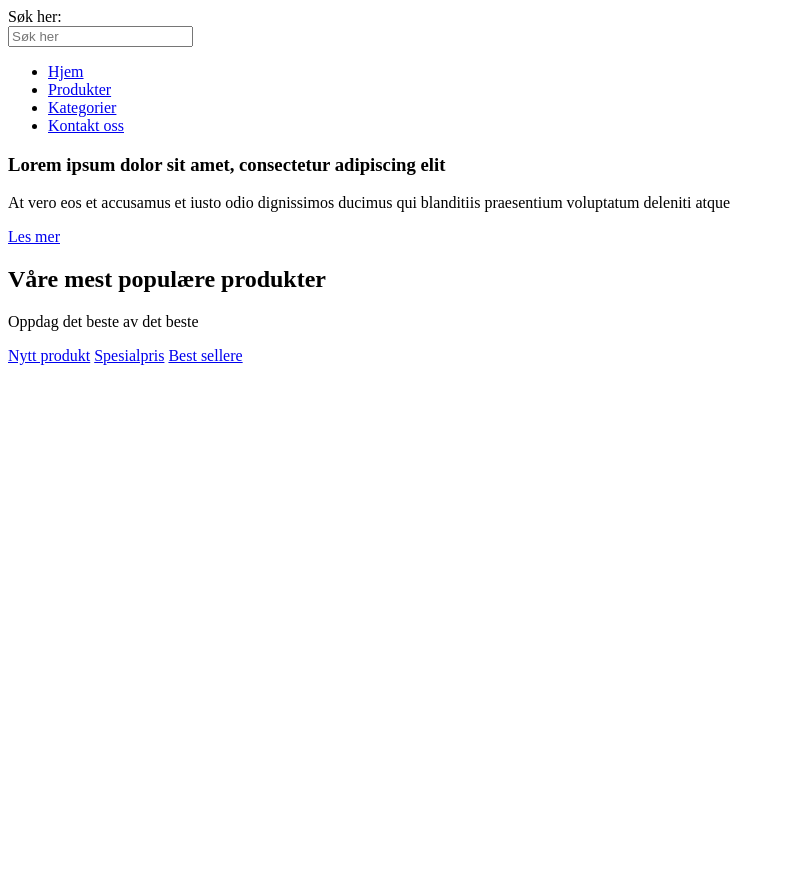
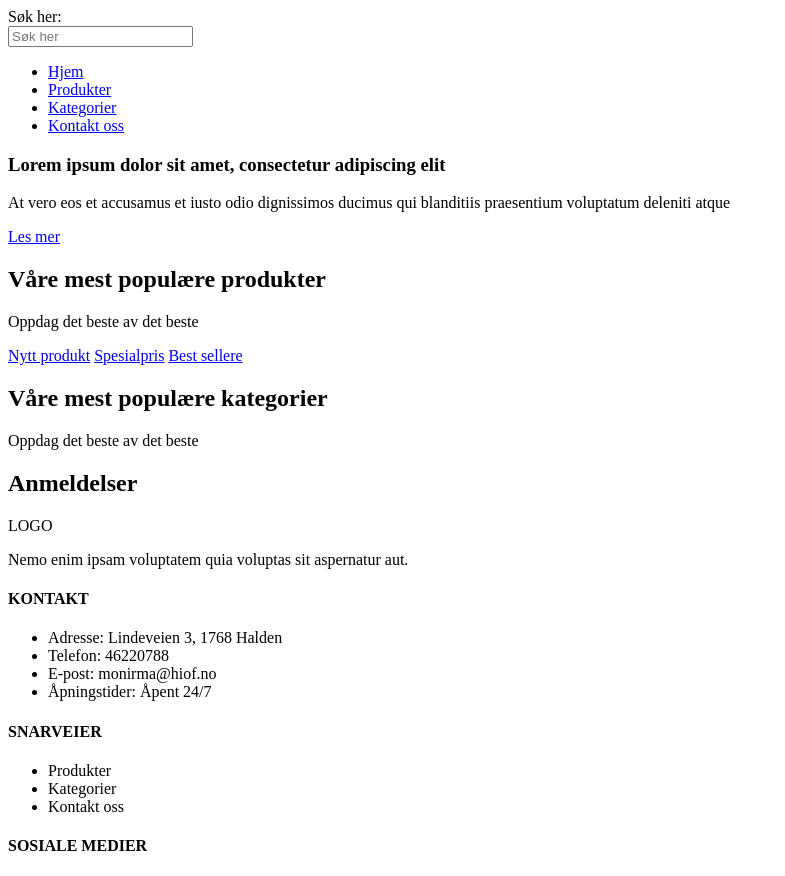
Before and after one commit to monir-debug/Eksamen-2024--WEB, a plain HTML site: page index.html in a window 1280 px wide. Shown: the whole page, without its empty margins (0-785 px from the left). Before the commit the page ends 800 px from the top, so only its background shows below. Drawn offline with Linux system fonts and the light colour scheme.

Commit message:
Forside ferdig ish
Alt av html nesten ferdig på forsiden

```diff
--- a/index.html
+++ b/index.html
@@ -39,8 +39,50 @@
     <a href="BestSellers">Best sellere</a>
   </section>
 
+  <section>
+    <h2>Våre mest populære kategorier</h2>
+    <p>Oppdag det beste av det beste</p>
+  </section>
+
+  <section>
+    <h2>Anmeldelser</h2>
+  </section>
+
 
 
 </body>
 
+<footer>
+  <section>
+    <p>LOGO</p>
+    <p>Nemo enim ipsam voluptatem quia voluptas sit aspernatur aut.</p>
+  </section>
+
+  <section>
+    <h4>KONTAKT</h4>
+    <ul>
+      <li>Adresse: Lindeveien 3, 1768 Halden</li>
+      <li>Telefon: 46220788</li>
+      <li>E-post: monirma@hiof.no</li>
+      <li>Åpningstider: Åpent 24/7</li>
+    </ul>
+  </section>
+
+  <section>
+    <h4>SNARVEIER</h4>
+    <ul>
+      <li>Produkter</li>
+      <li>Kategorier</li>
+      <li>Kontakt oss</li>
+    </ul>
+  </section>
+
+  <section>
+    <h4>SOSIALE MEDIER</h4>
+
+  </section>
+
+
+</footer>
+
 </html>
```
